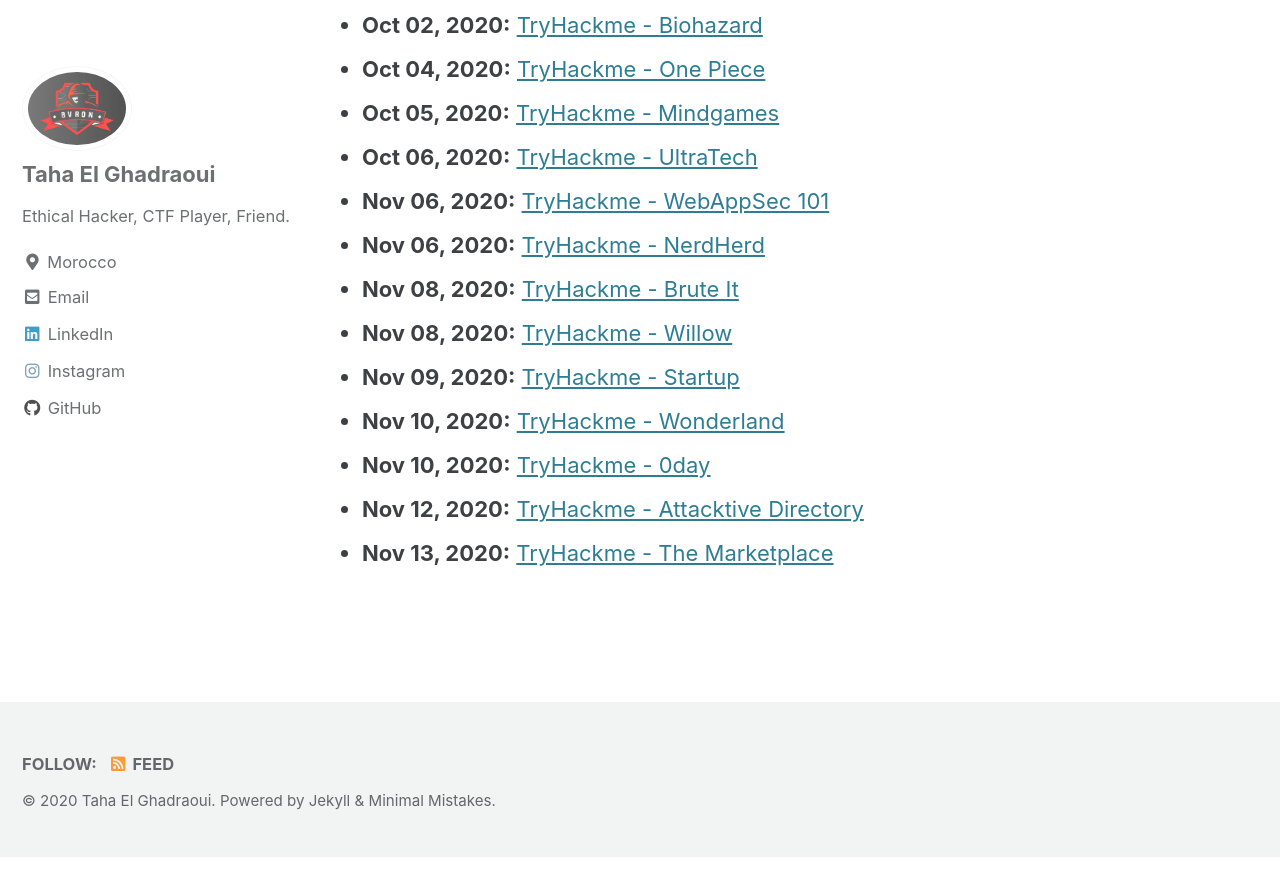
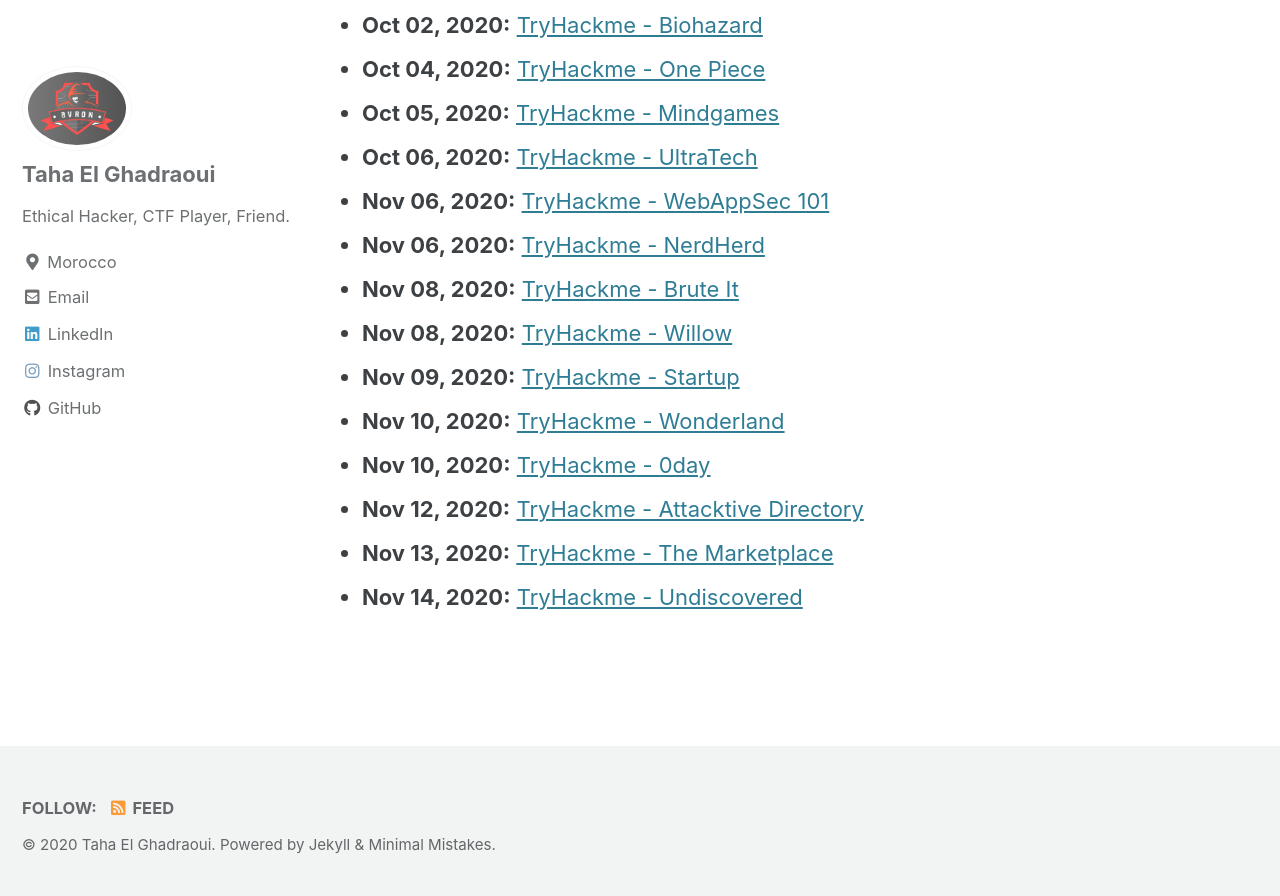
Before and after one commit to bvr0n/bvr0n.github.io, a Jekyll site: the page built from _pages/tryhackme-wr.md, in a window 1280 px wide and 900 px high, scrolled down 1051 px. Shown: the top 896 px of the window. Built offline with Jekyll 4.4.1, drawn with Linux system fonts in a browser that asks for light colours; cached includes are drawn as plain includes; before the commit the page ends 1907 px from its top, so only the background shows below that.

Commit message:
Update tryhackme-wr.md

```diff
--- a/_pages/tryhackme-wr.md
+++ b/_pages/tryhackme-wr.md
@@ -24,3 +24,4 @@
 - **Nov 10, 2020:** [TryHackme - 0day](../_posts/thm/2020-11-10-0day.md)
 - **Nov 12, 2020:** [TryHackme - Attacktive Directory](../_posts/thm/2020-11-12-attacktivedir.md)
 - **Nov 13, 2020:** [TryHackme - The Marketplace](../_posts/thm/2020-11-13-marketplace.md)
+- **Nov 14, 2020:** [TryHackme - Undiscovered](../_posts/thm/2020-11-14-undiscovered.md)
```
